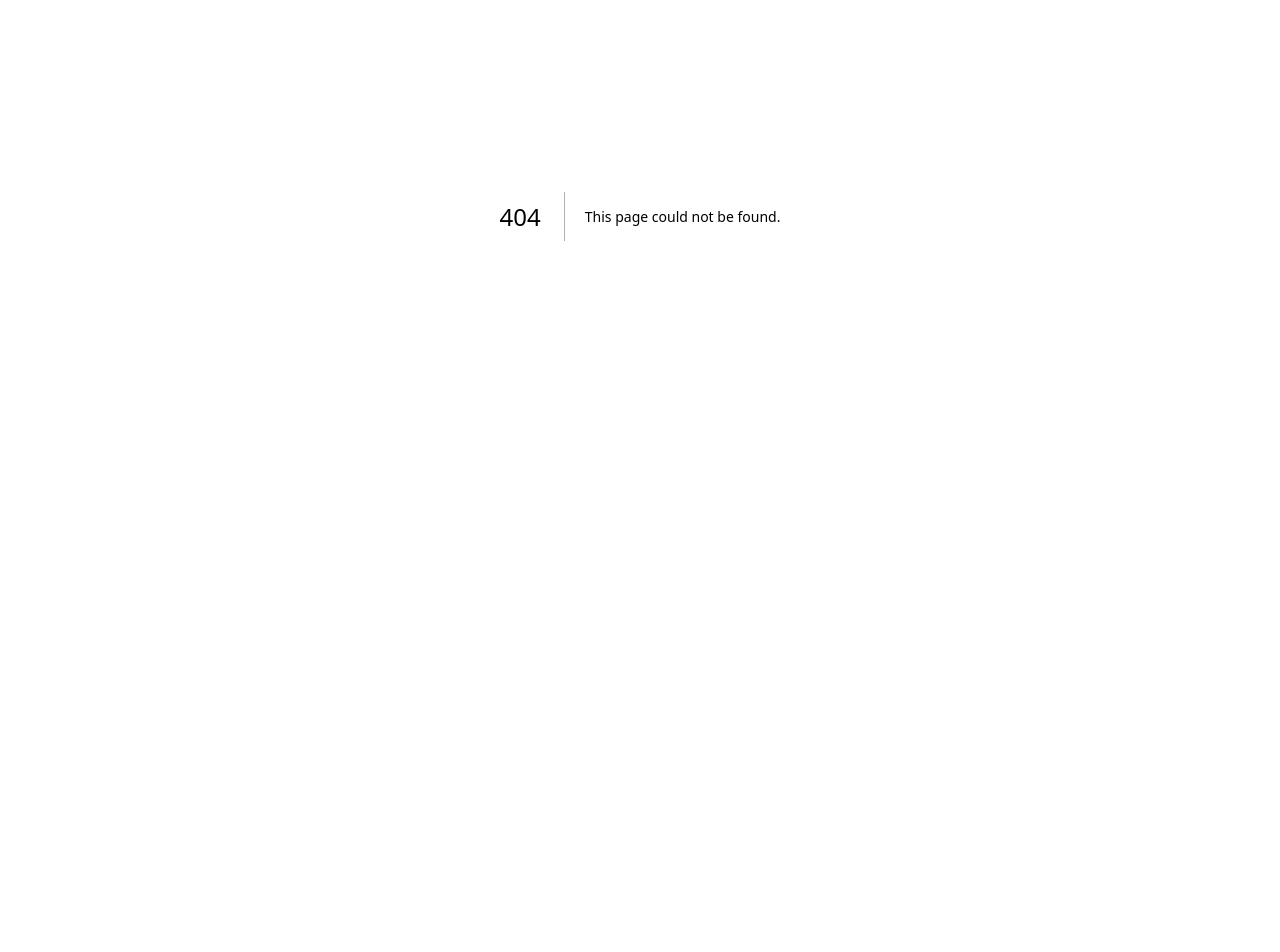
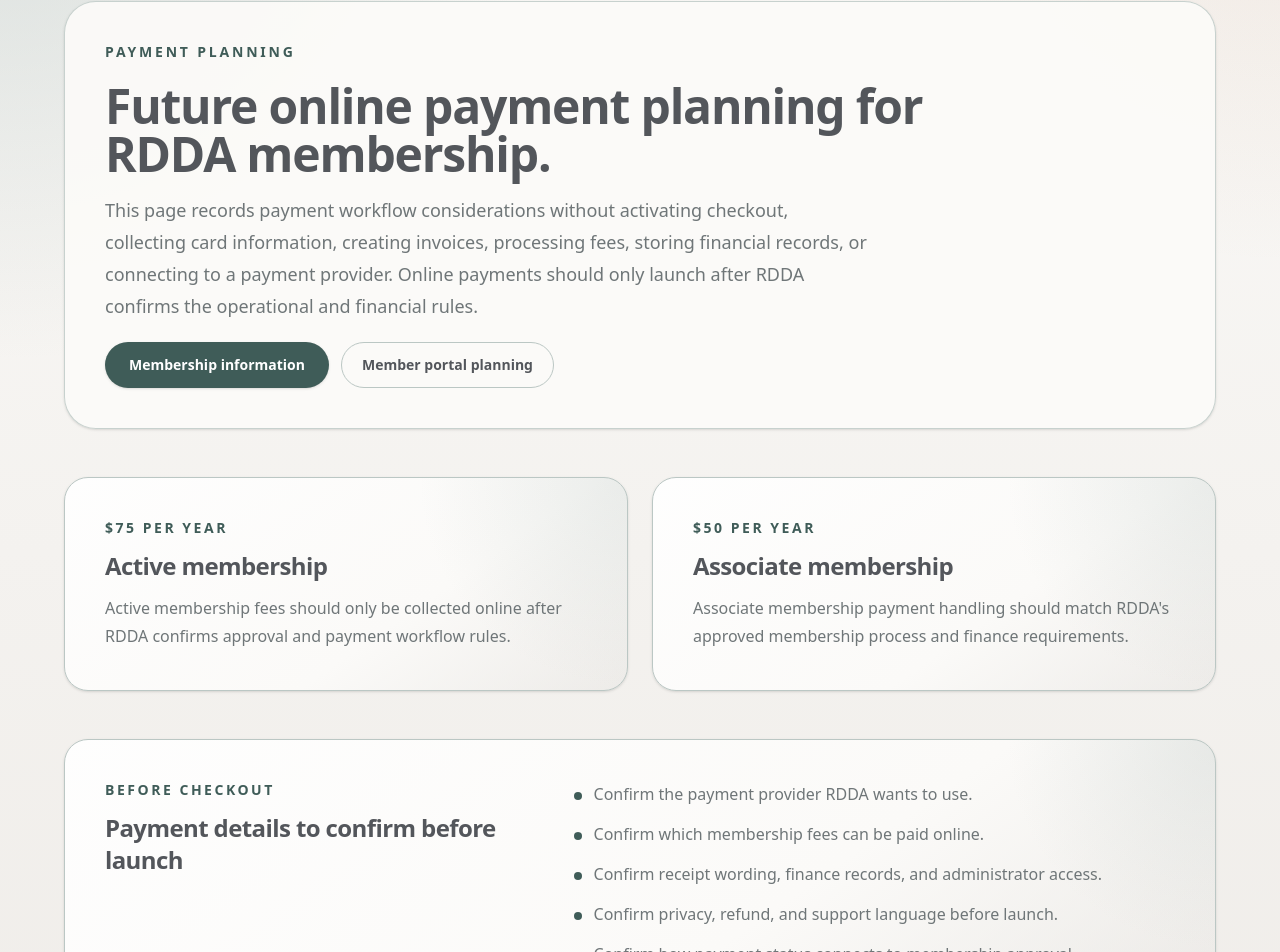
Before and after one commit to hickdwayne-rdp/rdda-platform, a Next.js app in the folder repo/: page /payments in a window 1280 px wide. Before the commit this address had no page. Shown: the part 184-1136 px from the top of the page. Before the commit the page ends 800 px from the top, so only its background shows below. Built offline with nearby package versions, Linux system fonts and the light colour scheme.

Commit message:
Add static membership payment planning page

```diff
--- /dev/null
+++ b/repo/src/app/payments/page.tsx
@@ -0,0 +1,115 @@
+import Link from "next/link";
+
+import { PageContainer } from "@/components/layout/PageContainer";
+import { PageShell } from "@/components/layout/PageShell";
+import { SectionCard } from "@/components/ui/SectionCard";
+
+const paymentPlanningItems = [
+  "Confirm the payment provider RDDA wants to use.",
+  "Confirm which membership fees can be paid online.",
+  "Confirm receipt wording, finance records, and administrator access.",
+  "Confirm privacy, refund, and support language before launch.",
+  "Confirm how payment status connects to membership approval."
+];
+
+const feeSummary = [
+  {
+    title: "Active membership",
+    fee: "$75 per year",
+    description:
+      "Active membership fees should only be collected online after RDDA confirms approval and payment workflow rules."
+  },
+  {
+    title: "Associate membership",
+    fee: "$50 per year",
+    description:
+      "Associate membership payment handling should match RDDA's approved membership process and finance requirements."
+  }
+];
+
+export default function PaymentsPage() {
+  return (
+    <PageShell>
+      <PageContainer>
+        <main className="space-y-12 py-12 md:py-16">
+          <section className="overflow-hidden rounded-[2rem] border border-border/80 bg-card/95 p-6 shadow-sm md:p-10">
+            <div className="space-y-5">
+              <p className="text-sm font-semibold uppercase tracking-[0.2em] text-primary">
+                Payment planning
+              </p>
+              <div className="space-y-4">
+                <h1 className="max-w-4xl text-4xl font-semibold tracking-tight text-foreground md:text-5xl">
+                  Future online payment planning for RDDA membership.
+                </h1>
+                <p className="max-w-3xl text-lg leading-8 text-muted-foreground">
+                  This page records payment workflow considerations without
+                  activating checkout, collecting card information, creating
+                  invoices, processing fees, storing financial records, or
+                  connecting to a payment provider. Online payments should only
+                  launch after RDDA confirms the operational and financial rules.
+                </p>
+              </div>
+              <div className="flex flex-wrap gap-3">
+                <Link
+                  href="/membership"
+                  className="inline-flex items-center justify-center rounded-full px-6 py-3 text-sm font-semibold shadow-sm transition hover:bg-[var(--primary-hover)] focus-visible:outline-none focus-visible:ring-2 focus-visible:ring-[var(--focus-ring)] focus-visible:ring-offset-2 focus-visible:ring-offset-[var(--surface)]"
+                  style={{
+                    background: "var(--primary)",
+                    color: "var(--surface)"
+                  }}
+                >
+                  Membership information
+                </Link>
+                <Link
+                  href="/member-portal"
+                  className="inline-flex rounded-full border border-border px-5 py-3 text-sm font-semibold text-primary transition hover:bg-background focus-visible:outline-none focus-visible:ring-2 focus-visible:ring-primary focus-visible:ring-offset-2"
+                >
+                  Member portal planning
+                </Link>
+              </div>
+            </div>
+          </section>
+
+          <section className="grid gap-6 md:grid-cols-2">
+            {feeSummary.map((item) => (
+              <SectionCard key={item.title} className="h-full">
+                <div className="space-y-3">
+                  <p className="text-sm font-semibold uppercase tracking-[0.18em] text-primary">
+                    {item.fee}
+                  </p>
+                  <h2 className="text-2xl font-semibold tracking-tight text-foreground">
+                    {item.title}
+                  </h2>
+                  <p className="leading-7 text-muted-foreground">
+                    {item.description}
+                  </p>
+                </div>
+              </SectionCard>
+            ))}
+          </section>
+
+          <SectionCard>
+            <div className="grid gap-6 md:grid-cols-[minmax(0,0.85fr)_minmax(0,1.15fr)] md:items-start">
+              <div className="space-y-3">
+                <p className="text-sm font-semibold uppercase tracking-[0.18em] text-primary">
+                  Before checkout
+                </p>
+                <h2 className="text-2xl font-semibold tracking-tight text-foreground">
+                  Payment details to confirm before launch
+                </h2>
+              </div>
+              <ul className="space-y-3 leading-7 text-muted-foreground">
+                {paymentPlanningItems.map((item) => (
+                  <li key={item} className="flex gap-3">
+                    <span className="mt-3 h-2 w-2 shrink-0 rounded-full bg-primary" />
+                    <span>{item}</span>
+                  </li>
+                ))}
+              </ul>
+            </div>
+          </SectionCard>
+        </main>
+      </PageContainer>
+    </PageShell>
+  );
+}
```
